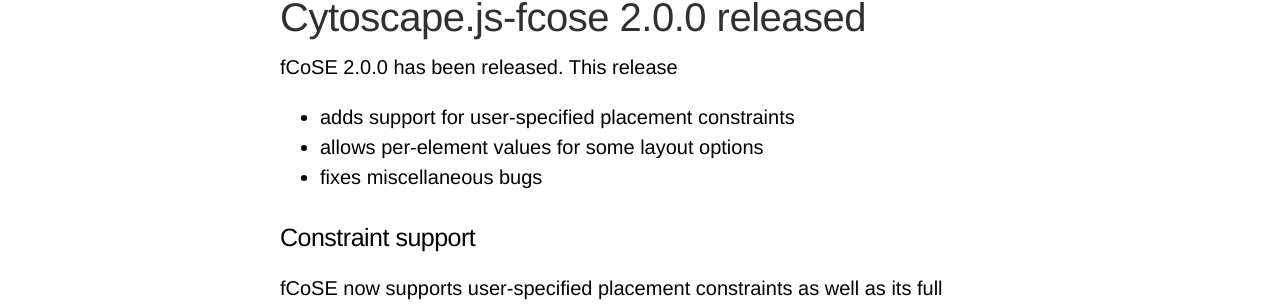
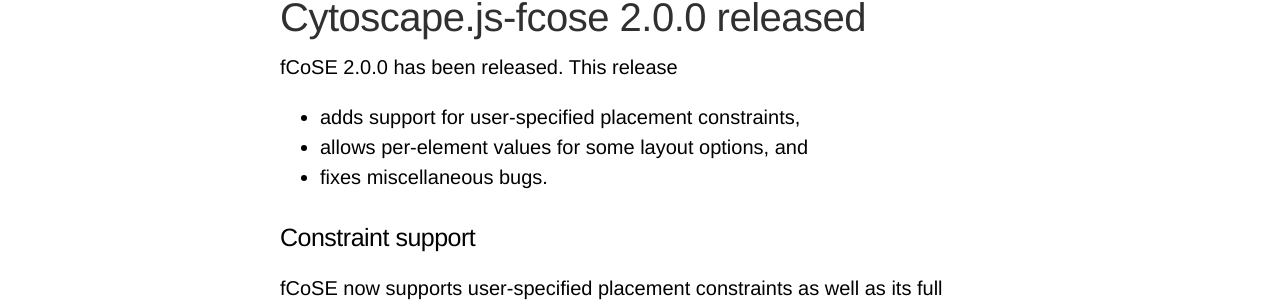
Before and after one commit to cytoscape/cytoscape.js-blog, a Jekyll site: the page built from _posts/2021-02-08-fcose-2.0.0-release.md, in a window 1280 px wide and 900 px high. Shown: the part 147-455 px from the top of the window. Built offline with Jekyll 4.4.1, drawn with Linux system fonts in a browser that asks for light colours.

Commit message:
Update date & minor editing

```diff
--- a/_posts/2021-01-27-fcose-2.0.0-release.md
+++ b/_posts/2021-02-08-fcose-2.0.0-release.md
@@ -8,9 +8,9 @@
 
 
 fCoSE 2.0.0 has been released. This release
-- adds support for user-specified placement constraints
-- allows per-element values for some layout options
-- fixes miscellaneous bugs
+- adds support for user-specified placement constraints,
+- allows per-element values for some layout options, and
+- fixes miscellaneous bugs.
 
 ### Constraint support
 
```
